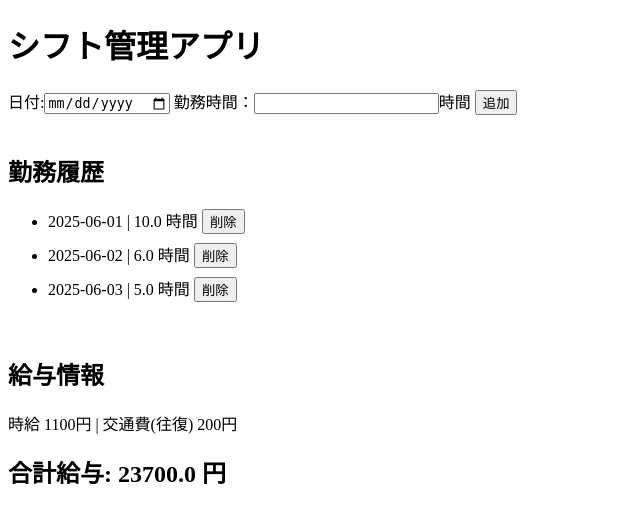
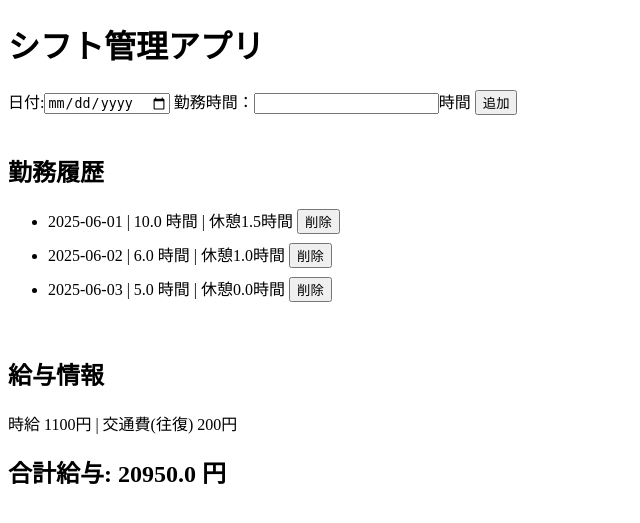
Before and after one commit to og1474/shift-app, a Flask app: page / in a window 1280 px wide. Shown: the top 523 px of the page, without its empty margins (0-640 px from the left). Run offline with Flask 3, Linux system fonts and the light colour scheme; data comes from the database, SQL or seed files in the repository; both versions use the stored data as it was after the commit.

Commit message:
休憩時間の機能を追加

```diff
--- a/app.py
+++ b/app.py
@@ -14,7 +14,8 @@ def init_db():
               CREATE TABLE IF NOT EXISTS shifts (
                 id INTEGER PRIMARY KEY AUTOINCREMENT,
                 date TEXT NOT NULL,
-                hours REAL NOT NULL
+                hours REAL NOT NULL,
+                breaktime REAL NOT NULL
               )
             ''')
     conn.commit()
@@ -30,18 +31,26 @@ def index():
         if action == 'add':
             date = request.form['date'] ##dateで入力された日付を取得
             hours = float(request.form['hours']) ##hoursで入植された数字を取得して小数に変換
-            c.execute('INSERT INTO shifts (date,hours) VALUES(?,?)',(date,hours)) ##テーブルに保存
+            if hours >= 8.0:
+                breaktime = 1.5
+            elif hours >= 6.0:
+                breaktime = 1.0
+            else:
+                breaktime = 0
+            c.execute('INSERT INTO shifts (date,hours,breaktime) VALUES(?,?,?)',(date,hours,breaktime)) ##テーブルに保存
             conn.commit()
         elif action == 'delete':
             delete_id = request.form['id'] ##削除するidを取得
             c.execute('DELETE FROM shifts WHERE id = ?',(delete_id,)) ##指定されたidのデータを削除
             conn.commit()
 
-    c.execute('SELECT date,hours,id FROM shifts') ##データベースから記録を取得
+    c.execute('SELECT id,date,hours,breaktime FROM shifts') ##データベースから記録を取得
     data = c.fetchall()
 
     #合計給与を計算
-    total_hours = sum(row[1] for row in data) ##1行ごとに2つめの値を足す
+    total_breaktime = sum(row[3] for row in data) ##合計休憩時間を計算
+    total_hours = sum(row[2] for row in data) ##1行ごとに2つめの値を足す
+    total_hours = total_hours - total_breaktime ##合計勤務時間から合計休憩時間を引く
     total_days = sum(1 for row in data)
     total_salary = (total_hours * HOURLY_WAGE)+(total_days * FARE)
 
--- a/templates/index.html
+++ b/templates/index.html
@@ -17,8 +17,8 @@
 
     <h2>勤務履歴</h2>
     <ul>
-    {% for date,hours,id in data %}
-        <li>{{ date }} | {{ hours }} 時間
+    {% for id,date,hours,breaktime in data %}
+        <li>{{ date }} | {{ hours }} 時間 | 休憩{{ breaktime }}時間
         <form method="POST">
             <input type="hidden" name="id" value="{{ id }}">
             <button type="submit" name="action" value="delete">削除</button>
```
Also changed, not shown: README.md, shift.db.
